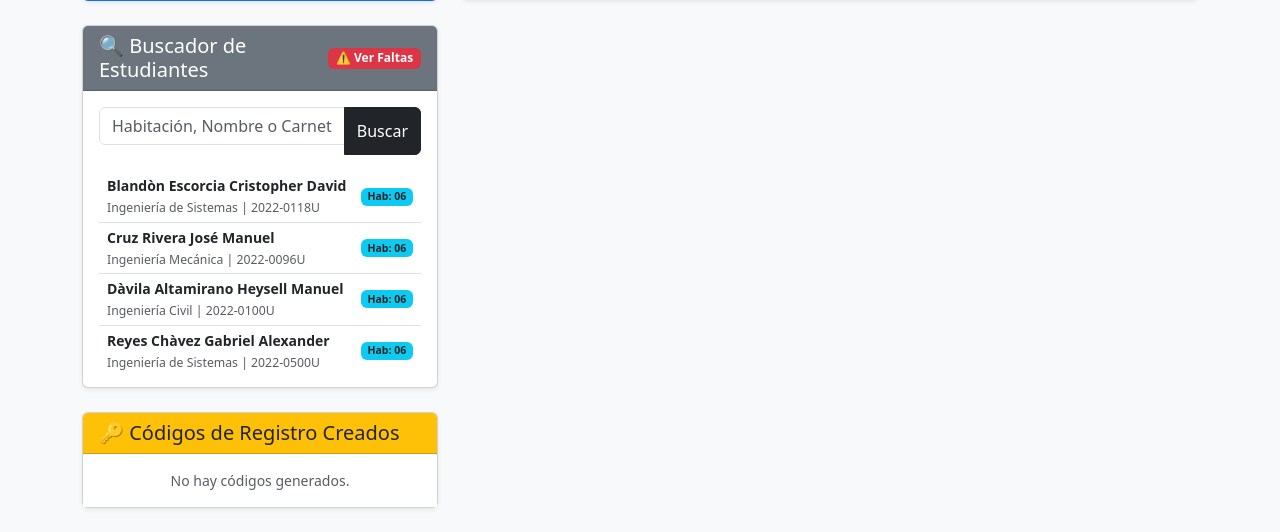
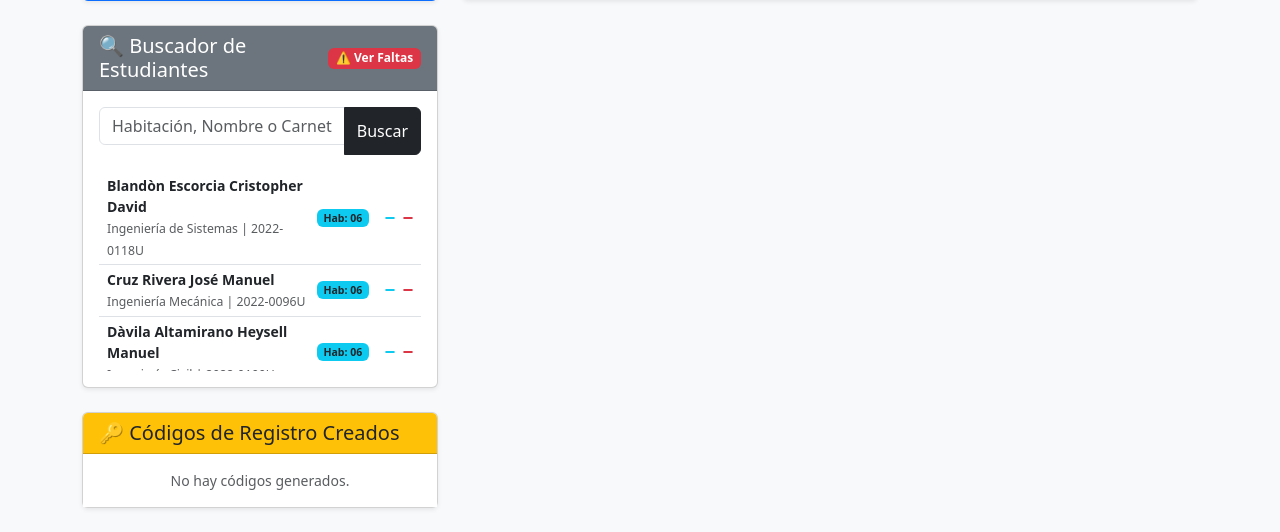
Before and after one commit to EJoX00/limpieza-residencia, a Django app: page /panel/ in a window 1280 px wide. Shown: the part 474-1006 px from the top of the page. Run offline with Django 5.2, Linux system fonts and the light colour scheme; the visitor is signed in with stand-in values (Sample User, id 1); data comes from the database, SQL or seed files in the repository; data that the repository does not hold is empty.

Commit message:
Forzar subida de todos los archivos corregidos

```diff
--- a/core/templates/core/dashboard.html
+++ b/core/templates/core/dashboard.html
@@ -88,7 +88,13 @@
                                 <br>
                                 <small class="text-muted">{{ est.carrera }} | {{ est.carnet }}</small>
                             </div>
-                            <span class="badge bg-info text-dark">Hab: {{ est.habitacion }}</span>
+                            <div class="d-flex align-items-center gap-2">
+                                <span class="badge bg-info text-dark me-2">Hab: {{ est.habitacion }}</span>
+
+                                <a href="{% url 'editar_estudiante' est.id %}" class="btn btn-sm btn-outline-info py-0 px-1" title="Editar datos"><i class="fas fa-edit"></i></a>
+
+                                <a href="{% url 'borrar_estudiante' est.id %}" class="btn btn-sm btn-outline-danger py-0 px-1" onclick="return confirm('¿Estás seguro de que deseas eliminar permanentemente a {{ est.nombre }} del sistema?');" title="Eliminar becado"><i class="fas fa-trash-alt"></i></a>
+                            </div>
                         </li>
                     {% empty %}
                         <li class="list-group-item text-muted text-center small">No hay estudiantes en esta selección.</li>
```
